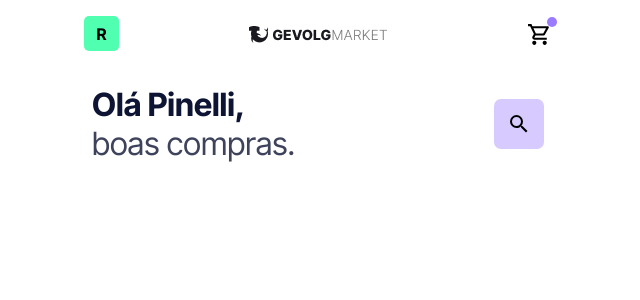
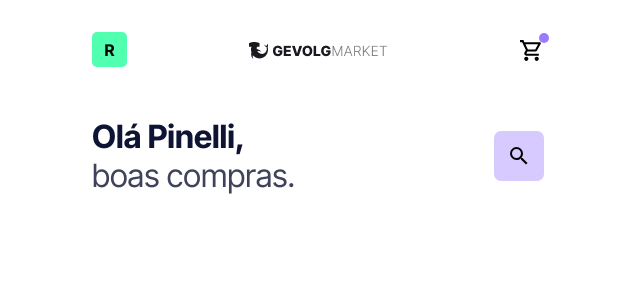
Before and after one commit to gevolgdev/gevolg-market, a React (Vite) app: page / in a window 1280 px wide. Shown: the top 300 px of the page, without its empty margins (322-962 px from the left). Built offline with nearby package versions, Linux system fonts and the light colour scheme.

Commit message:
Paddings

```diff
--- a/src/components/Header/style.ts
+++ b/src/components/Header/style.ts
@@ -2,7 +2,7 @@ import styled from 'styled-components';
 
 export const Container = styled.section`
   width: 100%;
-  padding: 1rem;
+  padding: 2rem 1.5rem;
   display: flex;
   justify-content: space-between;
 `;
```
